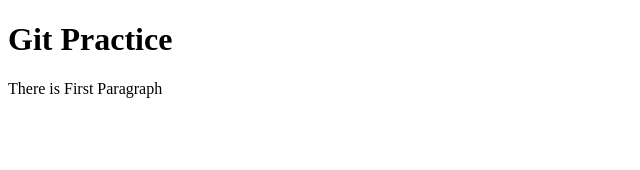
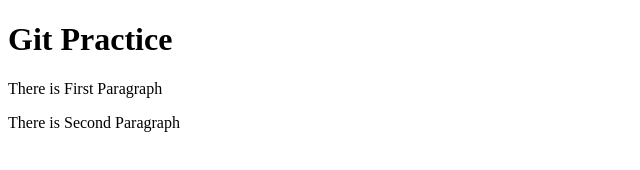
Before and after one commit to mmkolape2020/Git-Practice, a plain HTML site: page index.html in a window 1280 px wide. Shown: the whole page, without its empty margins (0-640 px from the left). Drawn offline with Linux system fonts and the light colour scheme.

Commit message:
Added Second Paragraph in index.html

```diff
--- a/index.html
+++ b/index.html
@@ -8,5 +8,6 @@
 <body>
     <h1>Git Practice</h1>
     <p>There is First Paragraph</p>
+    <p>There is Second Paragraph</p>
 </body>
 </html>
```
